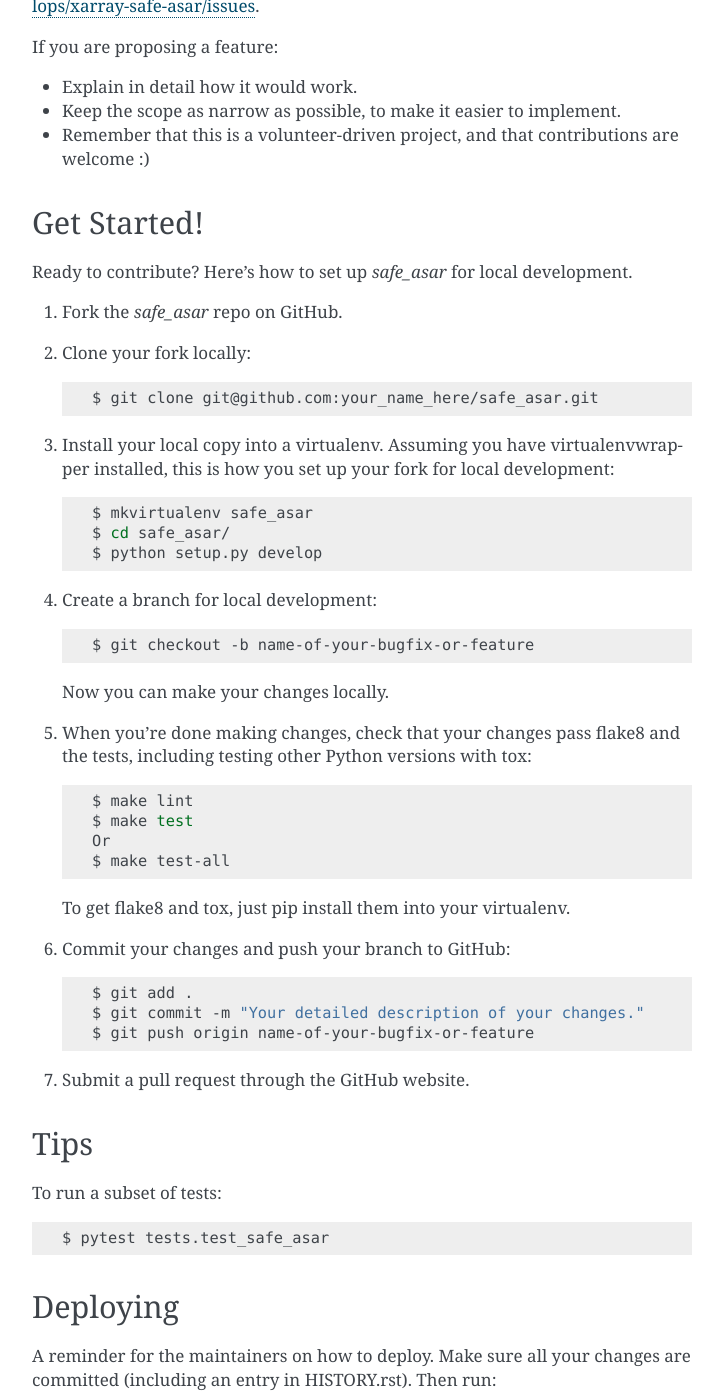
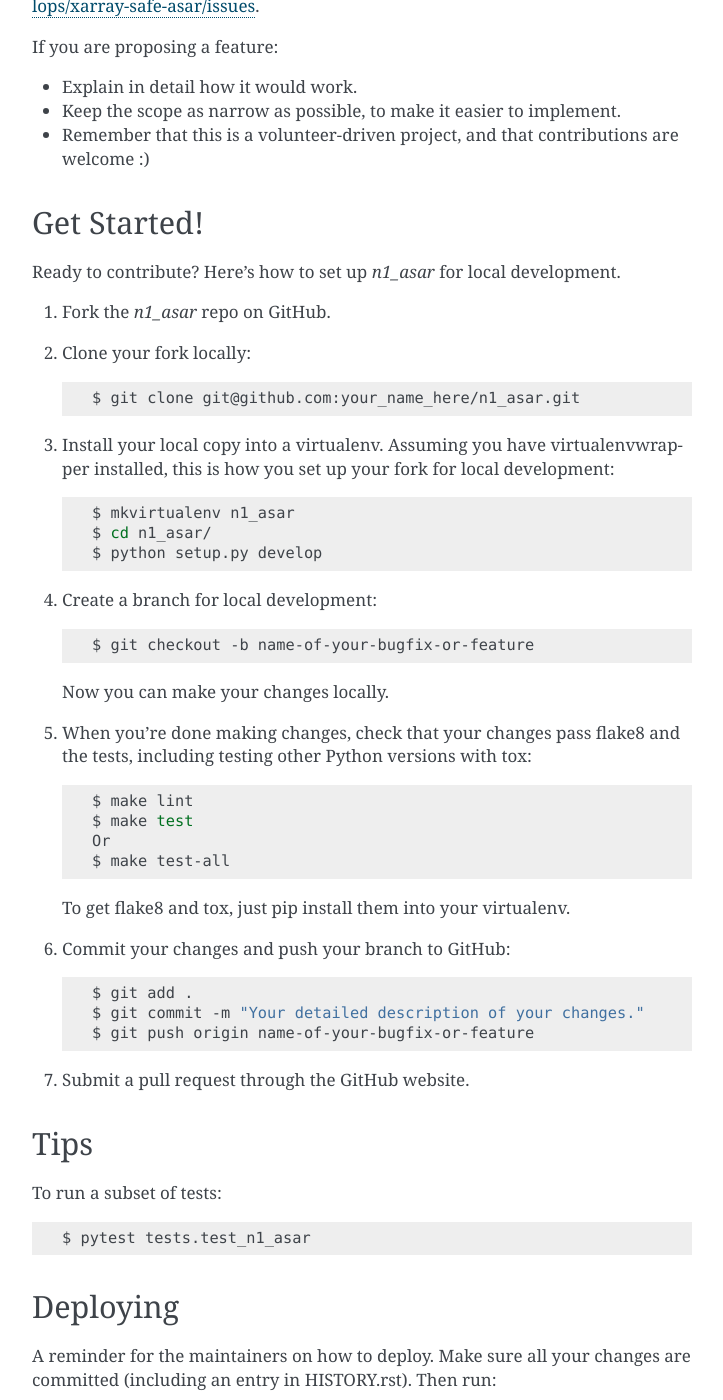
Before and after one commit to umr-lops/xarray-n1-asar, a Sphinx documentation site: the page built from docs/contributing.rst, in a window 1280 px wide and 1400 px high, scrolled down 1018 px. Shown: the whole window, without its empty margins (388-1111 px from the left). Built offline with Sphinx 7.4.7, drawn with Linux system fonts in a browser that asks for light colours; pages that are not in the unit, such as notebooks, are missing from menus.

Commit message:
rename lib safe_asar -> n1_asar

```diff
--- a/CONTRIBUTING.rst
+++ b/CONTRIBUTING.rst
@@ -57,17 +57,17 @@ If you are proposing a feature:
 Get Started!
 ------------
 
-Ready to contribute? Here's how to set up `safe_asar` for local development.
+Ready to contribute? Here's how to set up `n1_asar` for local development.
 
-1. Fork the `safe_asar` repo on GitHub.
+1. Fork the `n1_asar` repo on GitHub.
 2. Clone your fork locally::
 
-    $ git clone git@github.com:your_name_here/safe_asar.git
+    $ git clone git@github.com:your_name_here/n1_asar.git
 
 3. Install your local copy into a virtualenv. Assuming you have virtualenvwrapper installed, this is how you set up your fork for local development::
 
-    $ mkvirtualenv safe_asar
-    $ cd safe_asar/
+    $ mkvirtualenv n1_asar
+    $ cd n1_asar/
     $ python setup.py develop
 
 4. Create a branch for local development::
@@ -100,7 +100,7 @@ Tips
 
 To run a subset of tests::
 
-$ pytest tests.test_safe_asar
+$ pytest tests.test_n1_asar
 
 
 Deploying
--- a/docs/conf.py
+++ b/docs/conf.py
@@ -1,6 +1,6 @@
 #!/usr/bin/env python
 #
-# safe_asar documentation build configuration file, created by
+# n1_asar documentation build configuration file, created by
 # sphinx-quickstart on Fri Jun  9 13:47:02 2017.
 #
 # This file is execfile()d with the current directory set to its
@@ -21,7 +21,7 @@ import os
 import sys
 sys.path.insert(0, os.path.abspath('..'))
 
-import safe_asar
+import n1_asar
 
 # -- General configuration ---------------------------------------------
 
@@ -55,9 +55,9 @@ author = "Antoine GROUAZEL"
 # the built documents.
 #
 # The short X.Y version.
-version = safe_asar.__version__
+version = n1_asar.__version__
 # The full version, including alpha/beta/rc tags.
-release = safe_asar.__version__
+release = n1_asar.__version__
 
 # The language for content autogenerated by Sphinx. Refer to documentation
 # for a list of supported languages.
@@ -100,7 +100,7 @@ html_static_path = ['_static']
 # -- Options for HTMLHelp output ---------------------------------------
 
 # Output file base name for HTML help builder.
-htmlhelp_basename = 'safe_asardoc'
+htmlhelp_basename = 'n1_asardoc'
 
 
 # -- Options for LaTeX output ------------------------------------------
@@ -127,7 +127,7 @@ latex_elements = {
 # (source start file, target name, title, author, documentclass
 # [howto, manual, or own class]).
 latex_documents = [
-    (master_doc, 'safe_asar.tex',
+    (master_doc, 'n1_asar.tex',
      'xarray-safe-asar Documentation',
      'Antoine GROUAZEL', 'manual'),
 ]
@@ -138,7 +138,7 @@ latex_documents = [
 # One entry per manual page. List of tuples
 # (source start file, name, description, authors, manual section).
 man_pages = [
-    (master_doc, 'safe_asar',
+    (master_doc, 'n1_asar',
      'xarray-safe-asar Documentation',
      [author], 1)
 ]
@@ -150,10 +150,10 @@ man_pages = [
 # (source start file, target name, title, author,
 #  dir menu entry, description, category)
 texinfo_documents = [
-    (master_doc, 'safe_asar',
+    (master_doc, 'n1_asar',
      'xarray-safe-asar Documentation',
      author,
-     'safe_asar',
+     'n1_asar',
      'One line description of project.',
      'Miscellaneous'),
 ]
--- a/docs/installation.rst
+++ b/docs/installation.rst
@@ -12,7 +12,7 @@ To install xarray-safe-asar, run this command in your terminal:
 
 .. code-block:: console
 
-    $ pip install safe_asar
+    $ pip install n1_asar
 
 This is the preferred method to install xarray-safe-asar, as it will always install the most recent stable release.
 
--- a/docs/usage.rst
+++ b/docs/usage.rst
@@ -4,4 +4,4 @@ Usage
 
 To use xarray-safe-asar in a project::
 
-    import safe_asar
+    import n1_asar
```
Also changed, not shown: pyproject.toml (+4 -4 lines), n1_asar/__init__.py (renamed from safe_asar/__init__.py), 5 other files.
